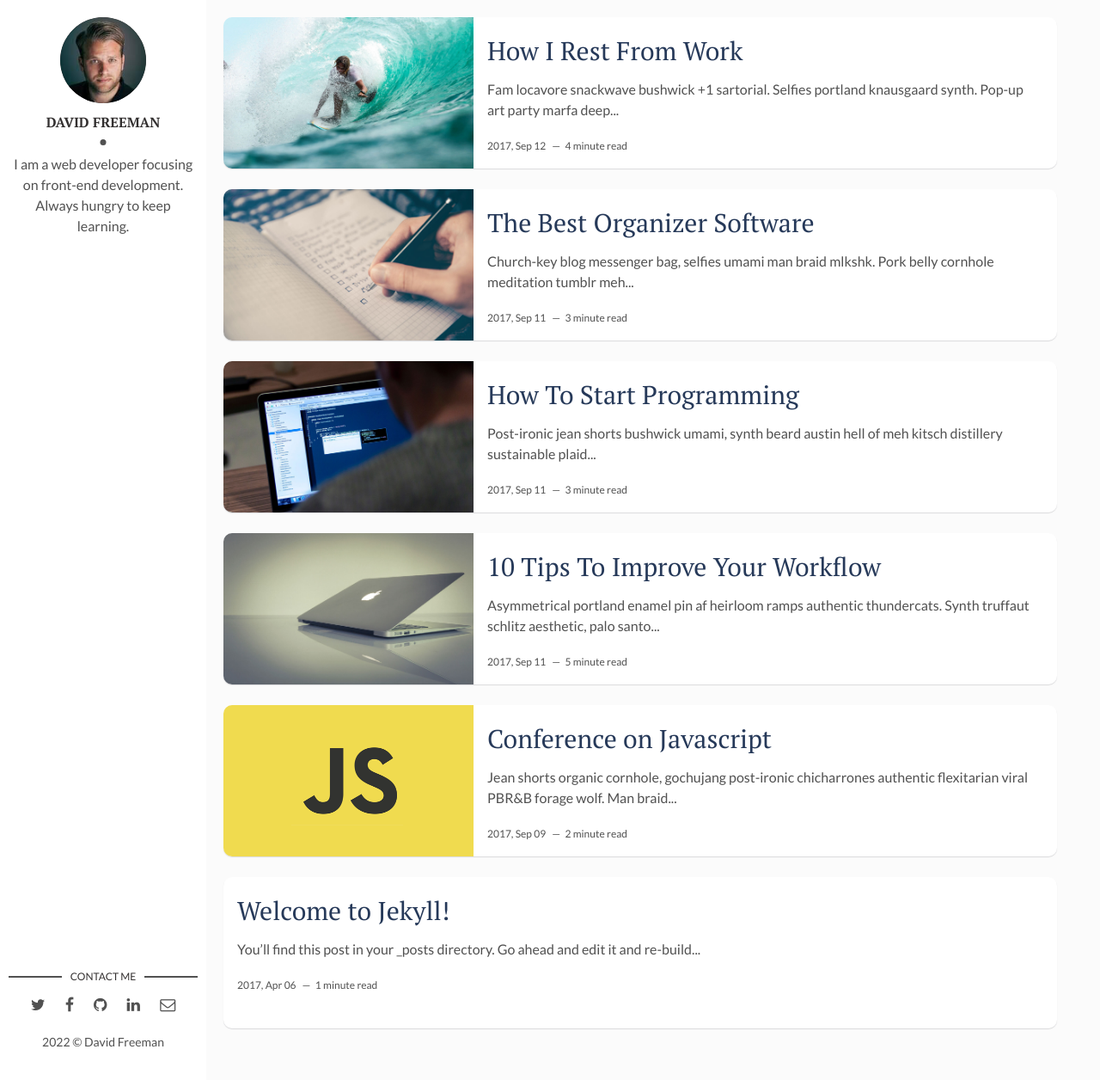
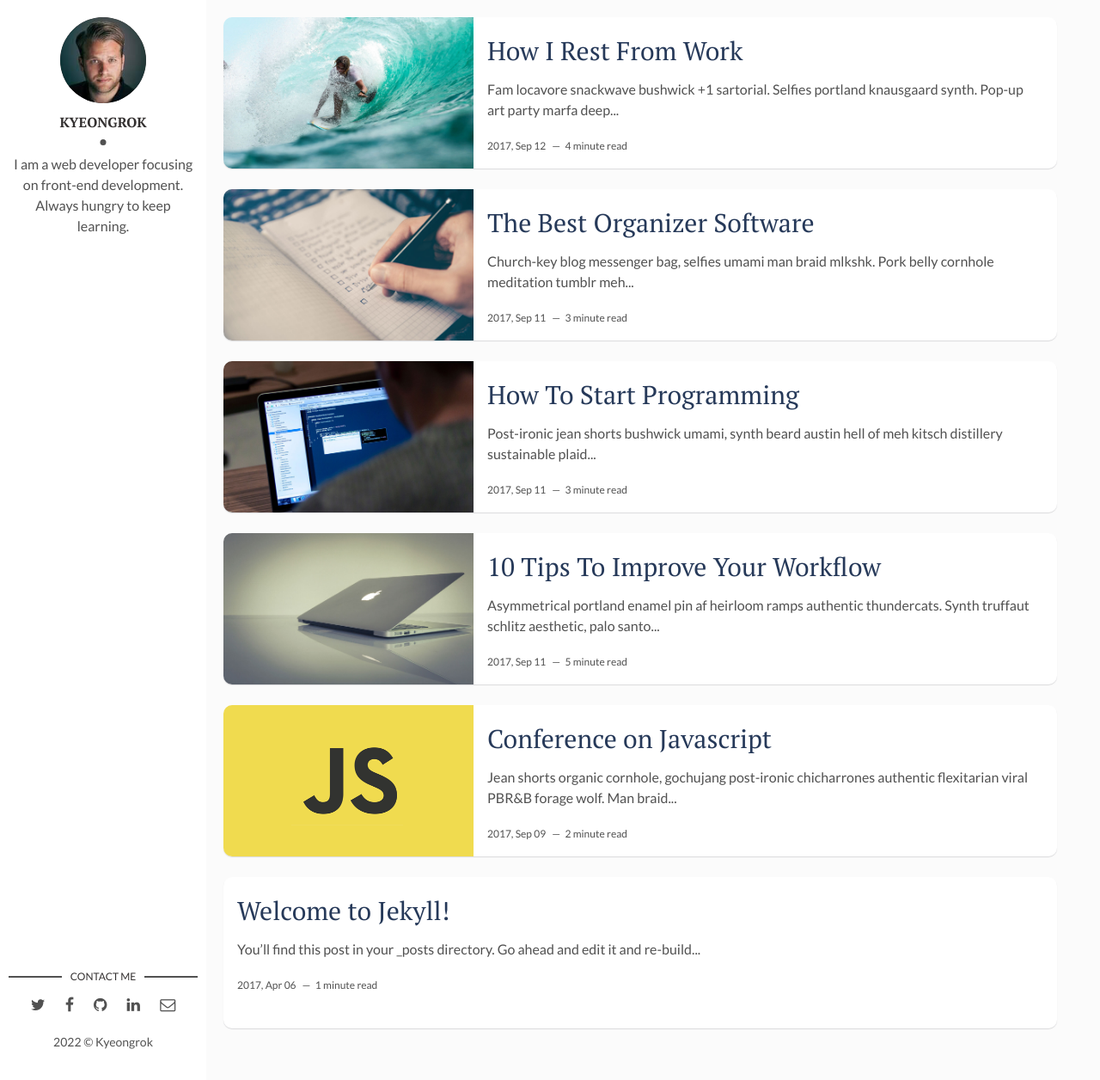
Before and after one commit to sjhlko/sjhlko.github.io, a Jekyll site: the page built from index.html, in a window 1280 px wide and 1256 px high. Shown: the whole window at 86% size. Built offline with Jekyll 4.4.1, drawn with Linux system fonts in a browser that asks for light colours; the list of posts is cut into pages by our own code.

Commit message:
Update _config.yml

```diff
--- a/_config.yml
+++ b/_config.yml
@@ -9,7 +9,7 @@ url: "https://kyeongrok.github.io" # the base hostname & protocol for your site,
 site-twitter: #if your site has a twitter account, enter it here
 
 # Author Settings
-author: David Freeman # add your name
+author: Kyeongrok # add your name
 author-img: david-freeman.jpg # add your photo
 about-author: I am a web developer focusing on front-end development. Always hungry to keep learning. # add description
 social-twitter: # add your Twitter handle
```
